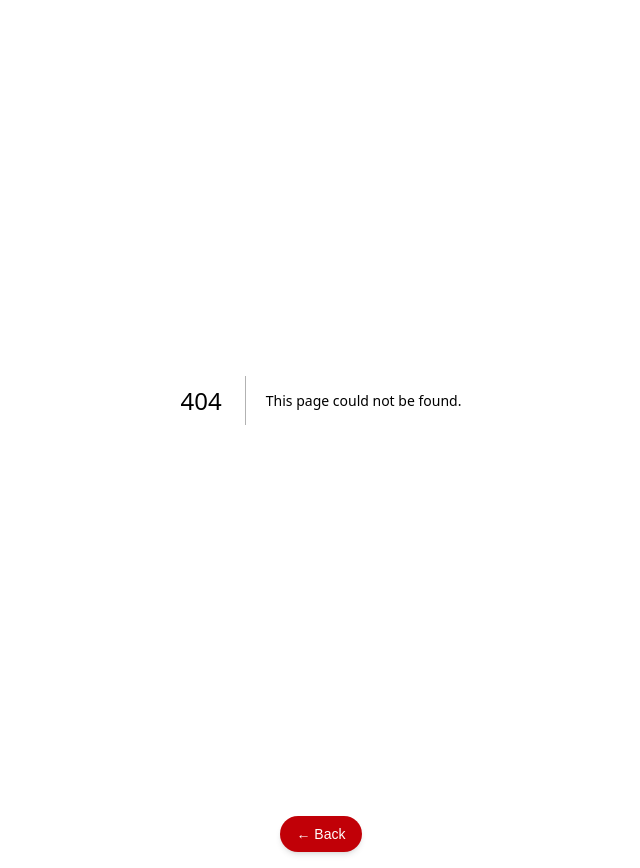
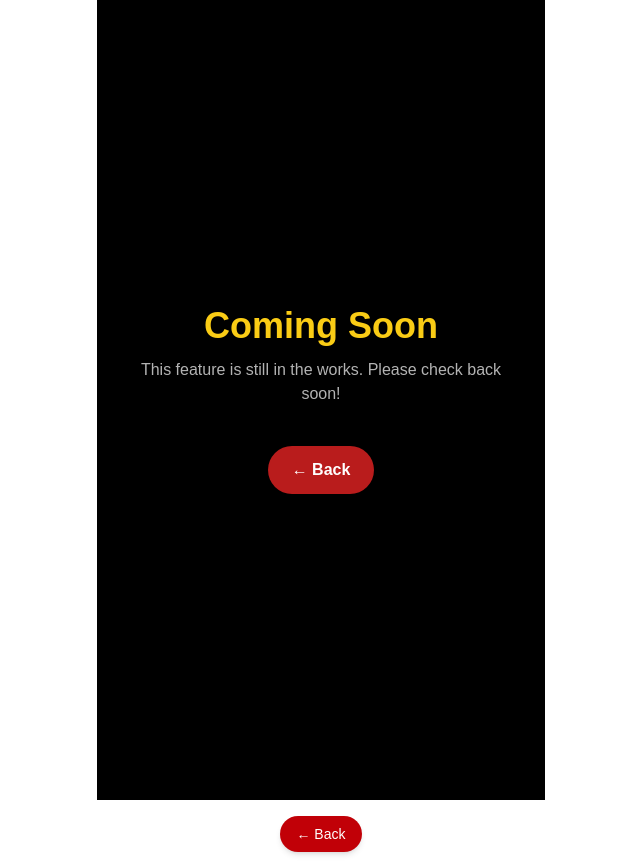
Before and after one commit to DiscoKris/lfpapp, a Next.js app: page /patron/oz/store in a window 1280 px wide. Before the commit this address had no page. Shown: the whole page, without its empty margins (319-959 px from the left). Built offline with nearby package versions, Linux system fonts and the light colour scheme.

Commit message:
Add Coming Soon placeholder pages

```diff
--- /dev/null
+++ b/app/patron/oz/social/page.tsx
@@ -0,0 +1,7 @@
+"use client";
+
+import ComingSoon from "@/components/ComingSoon";
+
+export default function OzSocialPage() {
+  return <ComingSoon backHref="/patron/oz" />;
+}
--- /dev/null
+++ b/app/patron/oz/store/page.tsx
@@ -0,0 +1,7 @@
+"use client";
+
+import ComingSoon from "@/components/ComingSoon";
+
+export default function OzStorePage() {
+  return <ComingSoon backHref="/patron/oz" />;
+}
--- /dev/null
+++ b/app/patron/sw/social/page.tsx
@@ -0,0 +1,7 @@
+"use client";
+
+import ComingSoon from "@/components/ComingSoon";
+
+export default function SnowWhiteSocialPage() {
+  return <ComingSoon backHref="/patron/sw" />;
+}
--- /dev/null
+++ b/app/patron/sw/store/page.tsx
@@ -0,0 +1,7 @@
+"use client";
+
+import ComingSoon from "@/components/ComingSoon";
+
+export default function SnowWhiteStorePage() {
+  return <ComingSoon backHref="/patron/sw" />;
+}
--- /dev/null
+++ b/components/ComingSoon.tsx
@@ -0,0 +1,30 @@
+"use client";
+
+import Link from "next/link";
+
+type ComingSoonProps = {
+  backHref?: string;
+  backLabel?: string;
+};
+
+export default function ComingSoon({
+  backHref = "/patron/oz",
+  backLabel = "← Back",
+}: ComingSoonProps) {
+  return (
+    <main className="flex min-h-screen flex-col items-center justify-center bg-black px-6 text-center text-white">
+      <h1 className="mb-3 text-3xl font-bold text-[#FACC15] drop-shadow-sm md:text-4xl">
+        Coming Soon
+      </h1>
+      <p className="mb-10 max-w-sm text-sm text-white/70 md:text-base">
+        This feature is still in the works. Please check back soon!
+      </p>
+      <Link
+        href={backHref}
+        className="inline-flex items-center justify-center rounded-full bg-[#B91C1C] px-6 py-3 font-semibold text-white shadow-md transition hover:bg-[#7F1D1D]"
+      >
+        {backLabel}
+      </Link>
+    </main>
+  );
+}
```
